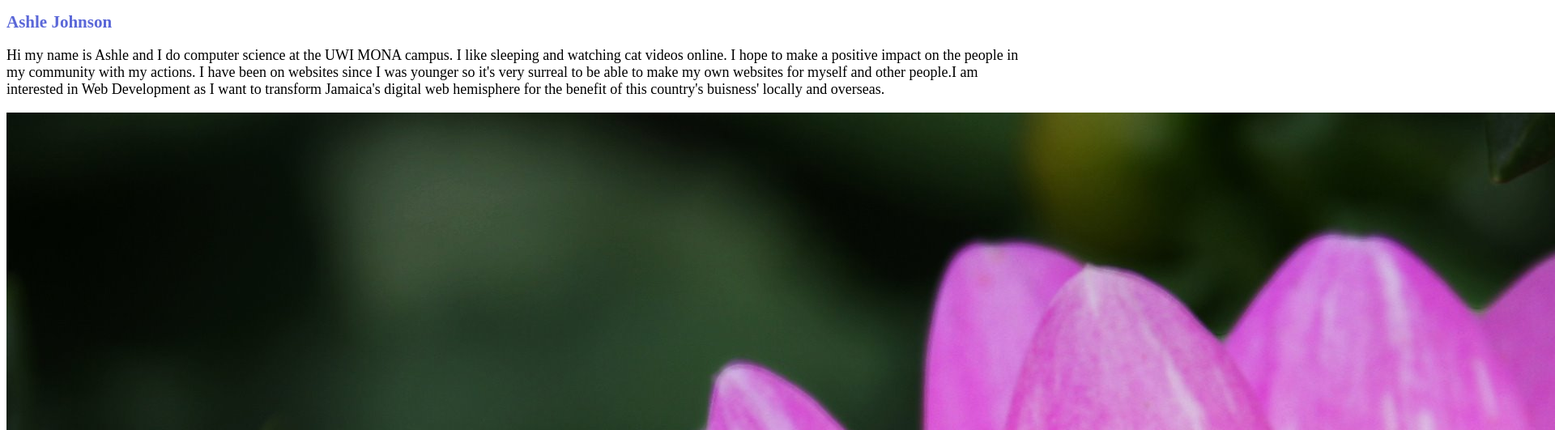
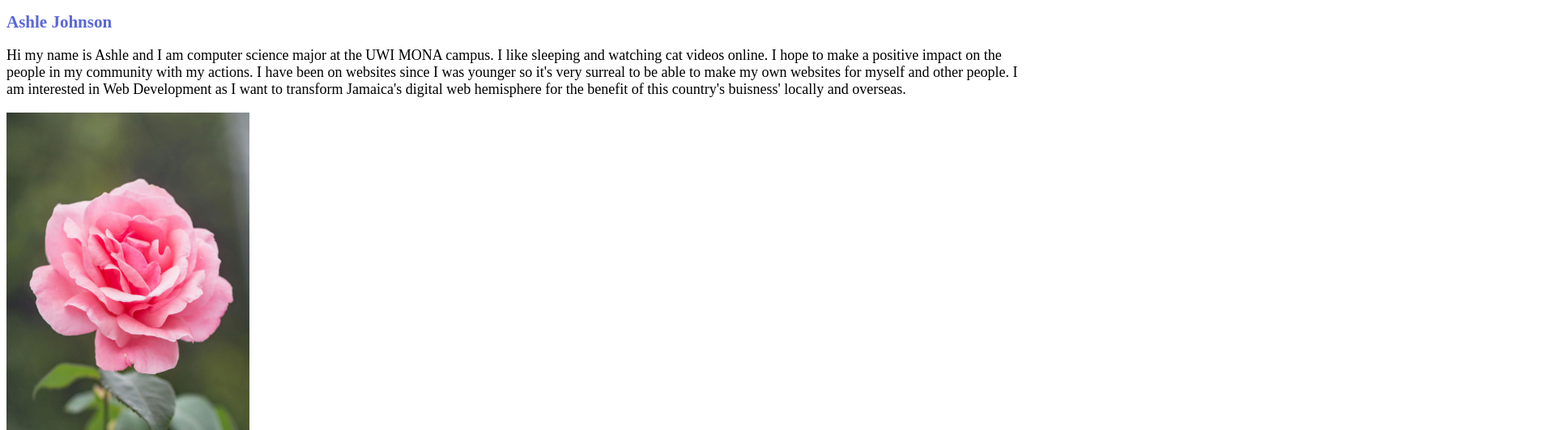
Before and after one commit to ashdot/info2180-lab1, a plain HTML site: page index.html in a window 1280 px wide. Shown: the part 85-616 px from the top of the page at 81% size, 1920 px wide, since content can reach past the window. Drawn offline with Linux system fonts and the light colour scheme.

Commit message:
Added pink flower jpeg and images folder

```diff
--- a/index.html
+++ b/index.html
@@ -1,4 +1,3 @@
-
 <!DOCTYPE html>
 <html lang="en">
 <head>
@@ -15,12 +14,12 @@
     </header>
     <main>
         <h2>Ashle Johnson</h2>
-        <p>Hi my name is Ashle and I do computer science at the UWI MONA campus. I like sleeping and watching cat videos online.
+        <p>Hi my name is Ashle and I am computer science major at the UWI MONA campus. I like sleeping and watching cat videos online.
     I hope to make a positive impact on the people in my community with my actions. I have been on websites since I was younger
-    so it's very surreal to be able to make my own websites for myself and other people.I am interested in Web Development as I
+    so it's very surreal to be able to make my own websites for myself and other people. I am interested in Web Development as I
     want to transform Jamaica's digital web hemisphere for the benefit of this country's buisness' locally and overseas.
 </p>
-<img src = "Beautiful-pink-flower_-_West_Virginia_-_ForestWander-3436808907.jpeg" alt = "Beautiful Pink Flower">
+<img src = "./img/pink-flower.jpeg" width= 300 height = 500 alt = "Beautiful Pink Flower">
 </main>
 <footer>
     <p>Copyright &copy; 2020 Ashle Johnson</p>
```
Also changed, not shown: Beautiful-pink-flower_-_West_Virginia_-_ForestWander-3436808907.jpeg (deleted), img/pink-flower.jpeg (added).
